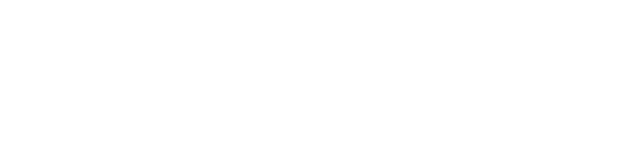
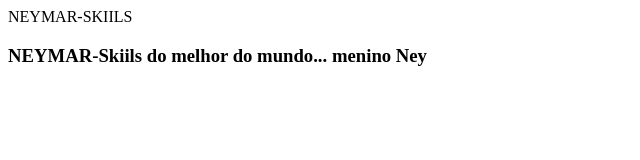
Before and after one commit to joaoSouzaB/nomealeatorioDojao, a plain HTML site: page index.html in a window 1280 px wide. Shown: the whole page, without its empty margins (0-640 px from the left). Drawn offline with Linux system fonts and the light colour scheme.

Commit message:
Add files via upload

```diff
--- a/index.html
+++ b/index.html
@@ -8,6 +8,7 @@
     <title>Document</title>
 </head>
 <body>
-
+ <header>NEYMAR-SKIILS</header>
+ <h3>NEYMAR-Skiils do melhor do mundo... menino Ney</h3>
 </body>
 </html>
```
